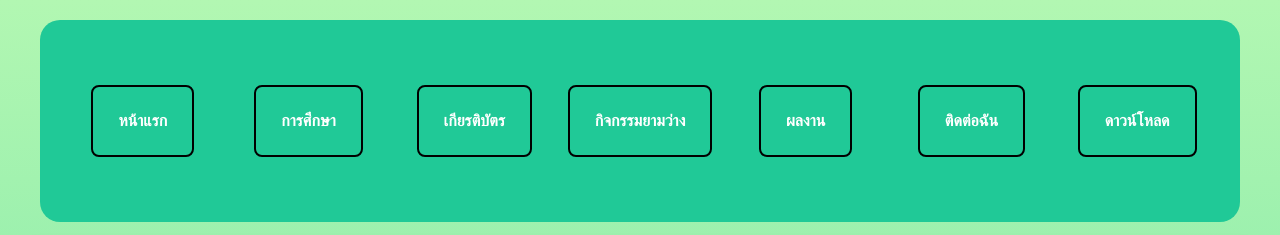
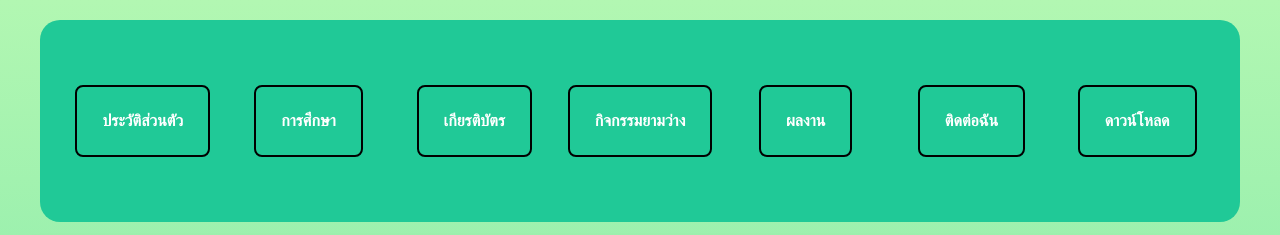
Before and after one commit to Biwrescue1706/BiwBong-Wedsite-Portfolio, a plain HTML site: page education.html in a window 1280 px wide. Shown: the top 235 px of the page. Drawn offline with Linux system fonts and the light colour scheme.

Commit message:
Update education.html

```diff
--- a/education.html
+++ b/education.html
@@ -13,7 +13,7 @@
     <nav>
         <div class="menu-toggle" id="menu-toggle">&#9776;</div>
         <ul id="nav-list">
-            <li><a href="index.html">หน้าแรก</a></li>
+            <li><a href="index.html">ประวัติส่วนตัว</a></li>
             <li><a href="education.html">การศึกษา</a></li>
             <li><a href="certificate.html">เกียรติบัตร</a></li>
             <li><a href="hobbies.html">กิจกรรมยามว่าง</a></li>
```
